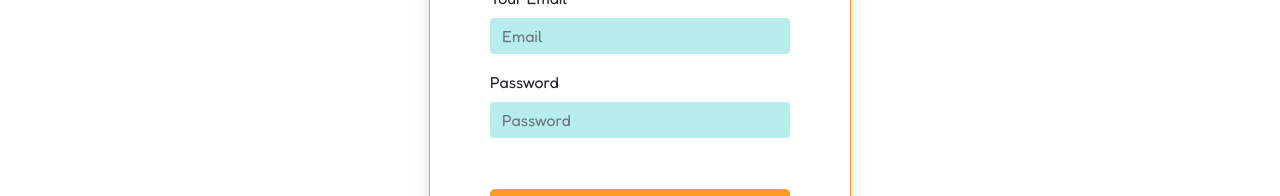
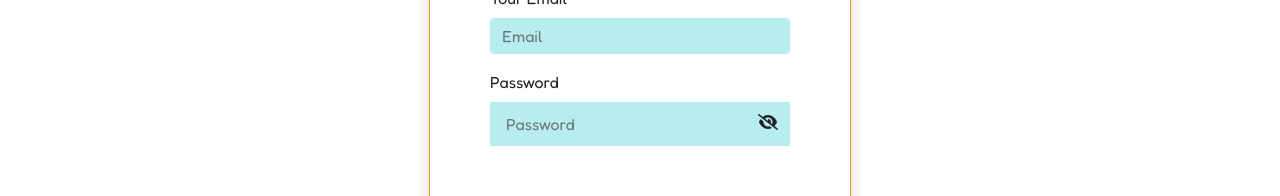
Before and after one commit to Shvm0032/CUE_SERVICES, a React (Create React App) app in the folder ourproject/: page /login in a window 1280 px wide. Shown: the part 737-933 px from the top of the page. Built offline with nearby package versions, Linux system fonts and the light colour scheme; no server answers.

Commit message:
login form hide and unhide password functionality

```diff
--- a/ourproject/package.json
+++ b/ourproject/package.json
@@ -3,6 +3,8 @@
   "version": "0.1.0",
   "private": true,
   "dependencies": {
+    "@fortawesome/free-solid-svg-icons": "^6.5.1",
+    "@fortawesome/react-fontawesome": "^0.2.0",
     "@hookform/resolvers": "^3.3.4",
     "@reduxjs/toolkit": "^2.0.1",
     "@stripe/stripe-js": "^2.2.0",
--- a/ourproject/src/components/css/Login.modules.css
+++ b/ourproject/src/components/css/Login.modules.css
@@ -1,29 +1,16 @@
-
-.Form-Container{
+.Form-Container {
     border: #ff9b24 1px solid !important;
     border-radius: 8px;
     box-shadow: #ffe5d0 2px;
 }
 
-.log-form {
-    /* margin-left: 20px;
-    margin-right: 20px; */
-}
-
 .log-form input {
-    background-color: rgb(184, 237, 237);
-}
-
-.log-lnk {
-    color: #00bbae;
-}
-
-.log-lnk:hover {
-    color: #ff9b24;
+    background-color: #b8eded;
+    border: #ff9b24 !important;
 }
 
 .log-buttons {
-    min-width:300px;
+    min-width: 300px;
     background-color: #ff9b24;
     margin-top: 35px;
     margin-bottom: 20px;
@@ -31,29 +18,25 @@
     color: #fff;
 }
 
-.log-buttons button {
+.log-buttons:hover {
+    background-color: #0eada3;
     color: white;
 }
 
-.log-buttons:hover {
-    background-color: #0eada3;
-
-    color: white;
-} */
-
-.log-cl {
-    border-radius: 8px;
+.input-group {
+    position: relative;
 }
 
-.log-form input {
-    border: #ff9b24 !important;
-    background-color: rgb(184, 237, 237);
+.eye_icon {
+    position: absolute;
+    right: 12px;
+    top: 50%;
+    transform: translateY(-50%);
+    cursor: pointer;
+    color: #555;
+    transition: color 0.3s ease;
 }
 
-.log-link {
-    color: #00bbae;
-}
-
-.log-lnk:hover {
+.eye_icon:hover {
     color: #ff9b24;
 }
--- a/ourproject/src/components/js/Login.js
+++ b/ourproject/src/components/js/Login.js
@@ -4,11 +4,24 @@ import '../css/Login.modules.css';
 import { useNavigate } from 'react-router-dom';
 import authService from "../../services/auth.service";
 import { Link } from 'react-router-dom';
+import { FontAwesomeIcon } from '@fortawesome/react-fontawesome';
+import { faEye, faEyeSlash } from '@fortawesome/free-solid-svg-icons';
+
+
 function Login() {
     const [email, setEmail] = useState('');
     const [password, setPassword] = useState('');
+    const [showPassword, setShowPassword] = useState(false);
 
     const navigate = useNavigate()
+
+    const handleClickShowPassword = () => {
+        setShowPassword(!showPassword);
+    };
+
+    const handleMouseDownPassword = (event) => {
+        event.preventDefault();
+    };
 
     async function handleSubmit(event) {
         event.preventDefault();
@@ -61,16 +74,31 @@ function Login() {
 
                                     <div className='mb-3 log-form'>
                                         <label htmlFor='exampleInputEmail1' className='form-label'> Password</label>
-                                        <input
-                                            type='password'
-                                            className='form-control'
-                                            placeholder='Password'
-                                            value={password}
-                                            onChange={e => setPassword(e.target.value)}
-                                        />
+                                        <div className='password-input d-flex p-1 rounded-4'style={{background:'#b8eded'}}>
+                                            <input
+                                                type={showPassword ? 'text' : 'password'}
+                                                className='form-control '
+                                                placeholder='Password'
+                                                value={password}
+                                                onChange={e => setPassword(e.target.value)}
+                                            />
+                                            <div>
+                                            {showPassword ? (
+                                                <>
+
+                                                <i className='fa-solid fa-eye  p-2' icon={faEyeSlash} onClick={handleClickShowPassword} onMouseDown={handleMouseDownPassword} />
+                                                </>
+                                            ) : (
+                                                <>
+
+                                                <i  className='fa-solid fa-eye-slash p-2' icon={faEye} onClick={handleClickShowPassword} onMouseDown={handleMouseDownPassword} ></i>
+                                                </>
+                                            )}
+                                            </div>
+                                        </div>
                                     </div>
 
-                                    <button className='btn log-buttons'>Login</button><br/>
+                                    <button className='btn log-buttons'>Login</button><br />
                                     <Link to='/register ' className='text-secondary text-center'>Not a member?<span className='text-primary'>Create your new Account</span></Link>
                                 </form>
 
```
